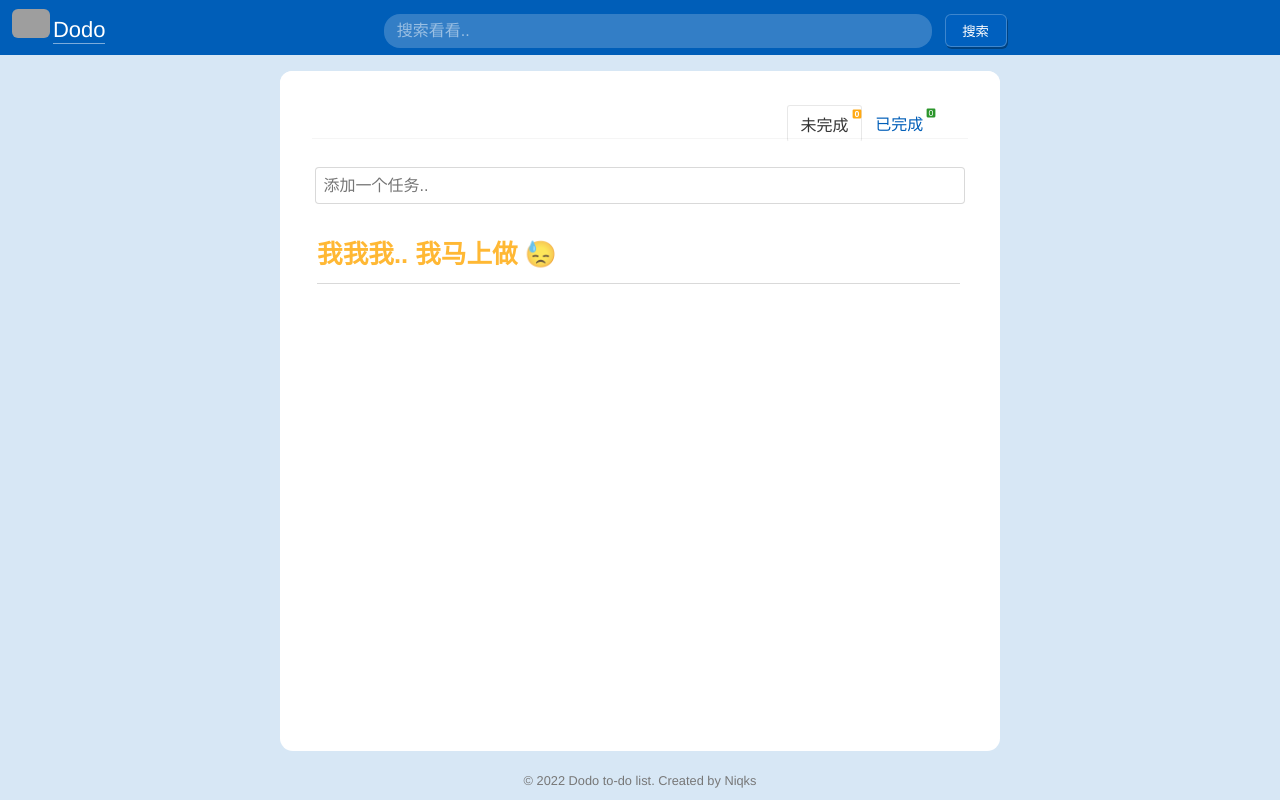
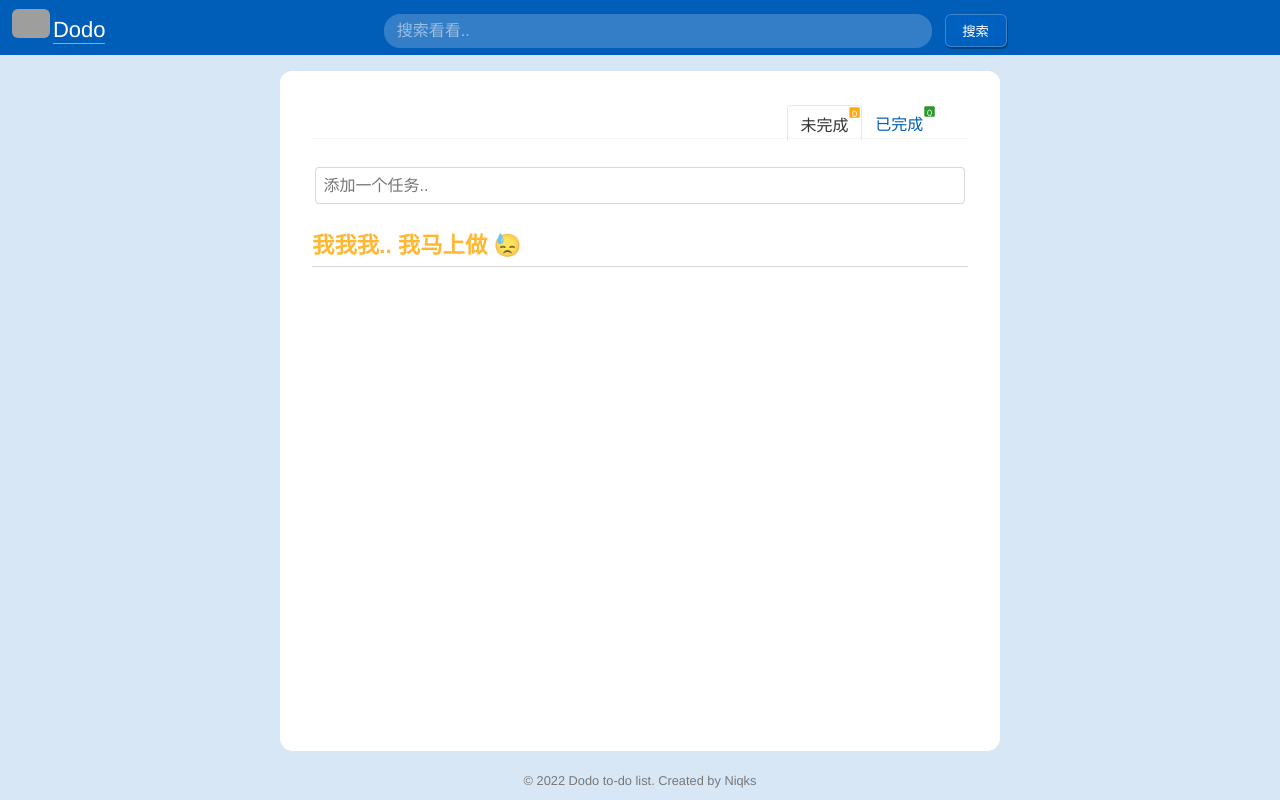
Before and after one commit to nicopcat/dodo2.0, a Vue app: page / in a window 1280 px wide. Built offline with nearby package versions, Linux system fonts and the light colour scheme; grey boxes are pictures that could not be loaded.

Commit message:
badge number exceeds.

```diff
--- a/src/components/body/DoneList.vue
+++ b/src/components/body/DoneList.vue
@@ -80,14 +80,13 @@ export default {
 
 <style scoped>
 h2 {
-  width: 98%;
-  margin-left: 0.2em;
-  padding: 0.5em 0;
-  font-size: 1.6em;
+  /* width: 98%; */
+  /* margin-left: 0.2em; */
+  padding: 0.3em 0;
+  color: green;
+  background-color: #fff;
+  font-size: 1.4em;
   border-bottom: 1px solid rgba(0, 0, 0, 0.15);
-  padding-left: 0.2em;
-  background-color: #fff;
-  color: green;
 }
 
 ul .li input {
--- a/src/components/body/SwitchTabs.vue
+++ b/src/components/body/SwitchTabs.vue
@@ -86,13 +86,19 @@ export default {
   color: rgb(52, 52, 52);
 }
 
+span {
+  font-family: "Gill Sans", "Gill Sans MT", Calibri, "Trebuchet MS", sans-serif;
+}
+
 .doneBadge {
   background-color: rgba(0, 128, 0, 0.829);
   color: white;
   position: absolute;
-  top: 0vh;
+  top: -3px;
+  right: -3px;
   width: 1em;
   height: 1em;
+  padding: 0.1em;
   border-radius: 2px;
   transform: scale(0.55);
 }
@@ -101,9 +107,11 @@ export default {
   background-color: rgba(255, 162, 0, 0.925);
   color: white;
   position: absolute;
-  top: 0vh;
+  top: -3px;
+  right: -3px;
   width: 1em;
   height: 1em;
+  padding: 0.1em;
   border-radius: 2px;
   transform: scale(0.55);
 }
--- a/src/components/body/TodoList.vue
+++ b/src/components/body/TodoList.vue
@@ -83,12 +83,12 @@ export default {
 
 <style scoped>
 h2 {
-  width: 98%;
-  margin-left: 0.2em;
-  padding: 0.5em 0;
+  /* width: 98%; */
+  /* margin-left: 0.2em; */
+  padding: 0.3em 0;
   color: rgba(255, 166, 0, 0.795);
   background-color: #fff;
-  font-size: 1.6em;
+  font-size: 1.4em;
   border-bottom: 1px solid rgba(0, 0, 0, 0.15);
 }
 
```
